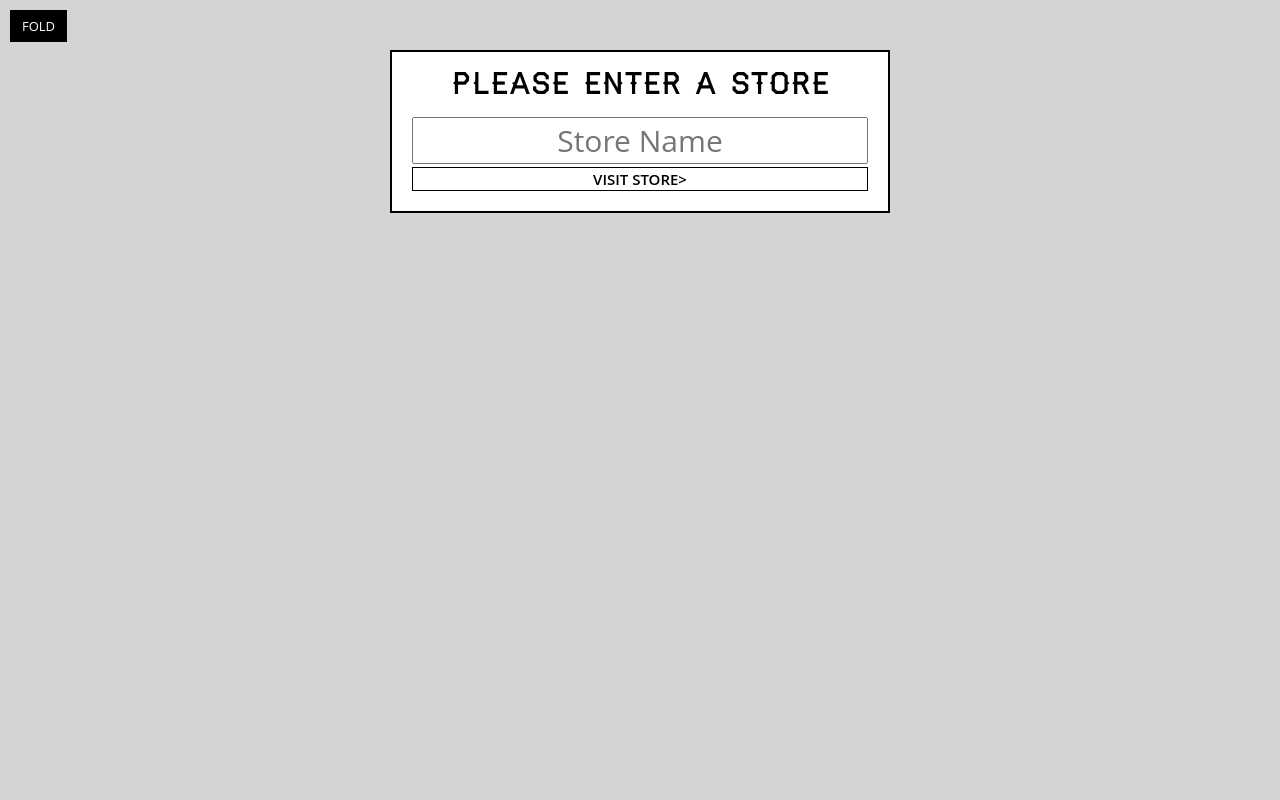
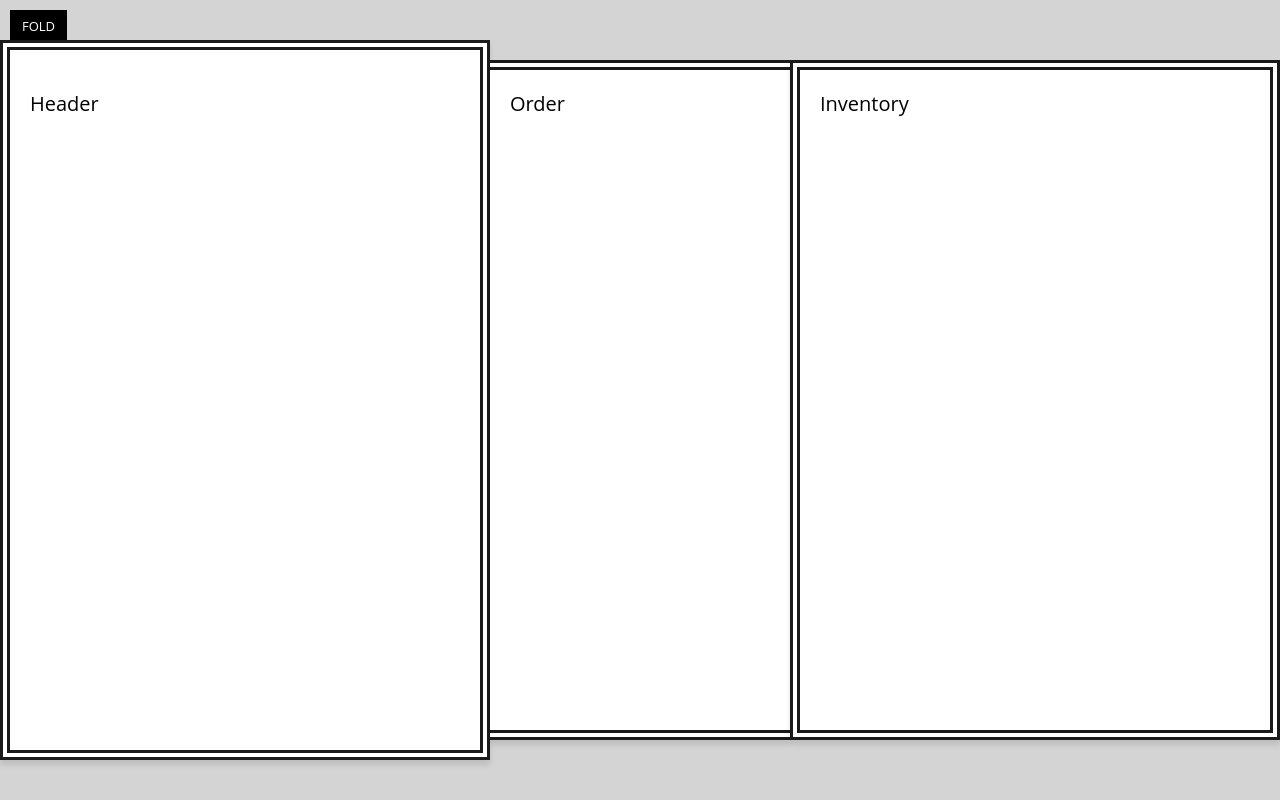
Before and after one commit to khristos/React-for-Beginners, a React (Create React App) app: page / in a window 1280 px wide. Built offline with nearby package versions, Linux system fonts and the light colour scheme.

Commit message:
Add App layout with components.  * 06 - Creating our application layout with components.mp4

```diff
--- /dev/null
+++ b/src/components/App.js
@@ -0,0 +1,20 @@
+import React from 'react';
+import Header from './Header';
+import Order from './Order';
+import Inventory from './Inventory';
+
+class App extends React.Component {
+	render() {
+		return (
+			<div className="catch-of-the-day">
+				<div className="menu">
+					<Header />
+				</div>
+				<Order />
+				<Inventory />
+			</div>
+		)
+	}
+}
+
+export default App;
--- /dev/null
+++ b/src/components/Header.js
@@ -0,0 +1,11 @@
+import React from 'react';
+
+class Header extends React.Component {
+	render() {
+		return (
+			<p>Header</p>
+		)
+	}
+}
+
+export default Header;
--- /dev/null
+++ b/src/components/Inventory.js
@@ -0,0 +1,11 @@
+import React from 'react';
+
+class Inventory extends React.Component {
+	render() {
+		return (
+			<p>Inventory</p>
+		)
+	}
+}
+
+export default Inventory;
--- /dev/null
+++ b/src/components/Order.js
@@ -0,0 +1,11 @@
+import React from 'react';
+
+class Order extends React.Component {
+	render() {
+		return (
+			<p>Order</p>
+		)
+	}
+}
+
+export default Order;
--- a/src/index.js
+++ b/src/index.js
@@ -4,7 +4,9 @@
 //import ReactDOM from 'react-dom';
 import './css/style.css'
 
-import StorePicker from './components/StorePicker';
+import App from './components/App';
+//import StorePicker from './components/StorePicker';
 
-render( <StorePicker/>, document.querySelector('#main') );
+render( <App/>, document.querySelector('#main') );
+//render( <StorePicker/>, document.querySelector('#main') );
 //ReactDOM.render(){}
```
